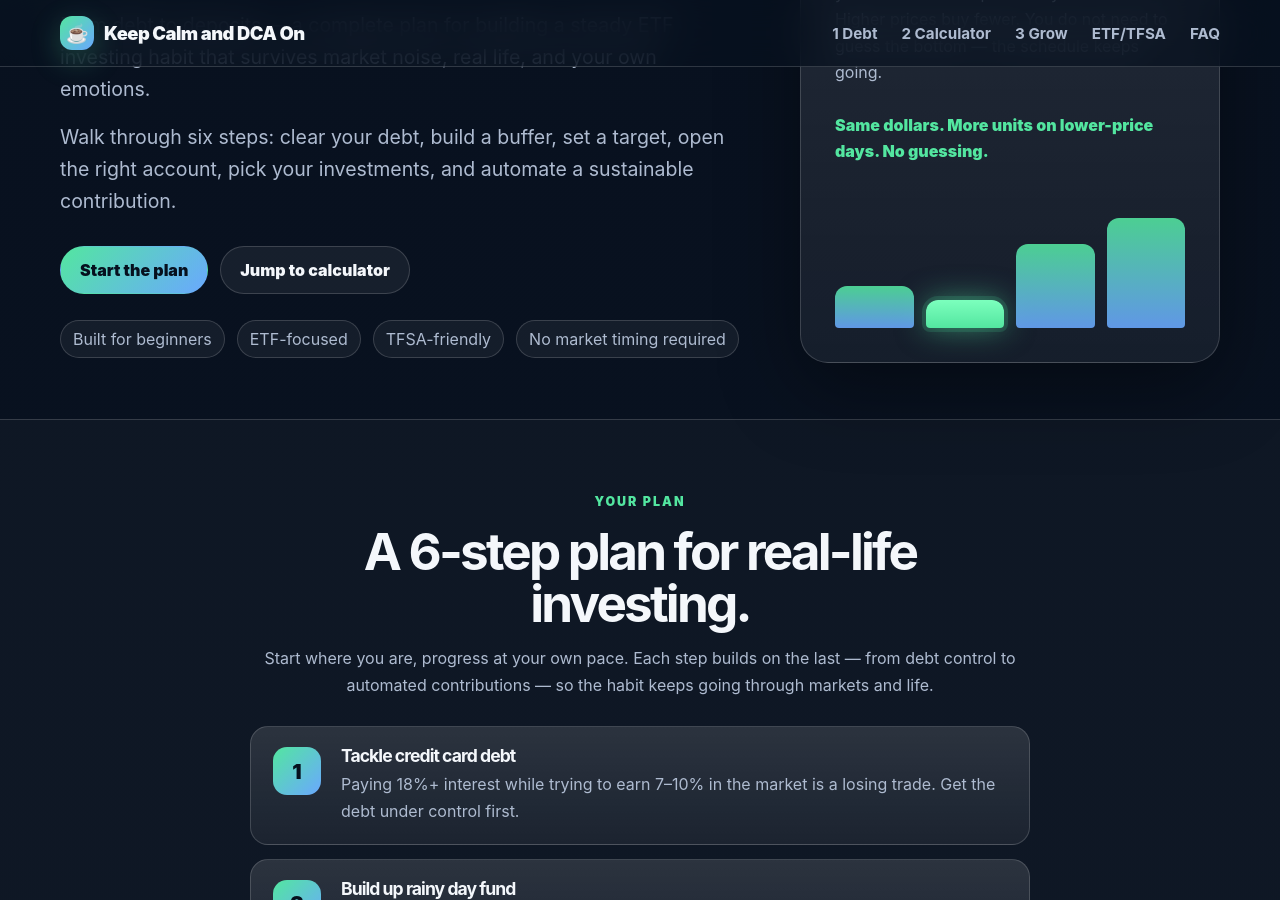
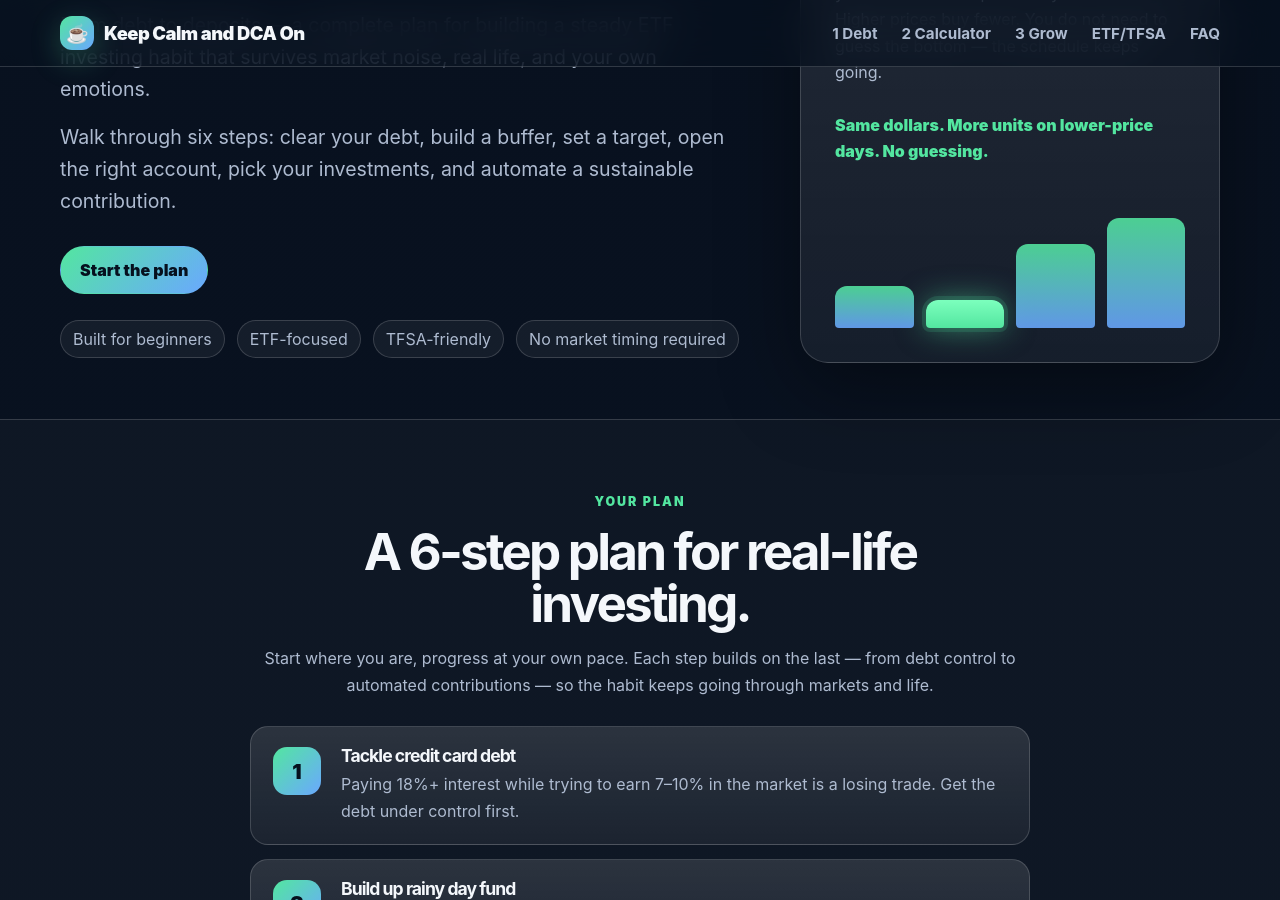
Before and after one commit to thestamp/dcathedip, a Jekyll site: the page built from index.html, in a window 1280 px wide and 900 px high, scrolled down 411 px. Built offline with Jekyll 4.4.1, drawn with Linux system fonts in a browser that asks for light colours.

Commit message:
Remove 'Jump to calculator' hero button — single focused CTA

```diff
--- a/index.html
+++ b/index.html
@@ -31,7 +31,6 @@ description: "A complete plan for Canadian ETF investors: tackle debt, build a b
       <p class="lede lede-support">Walk through six steps: clear your debt, build a buffer, set a target, open the right account, pick your investments, and automate a sustainable contribution.</p>
       <div class="hero-actions">
         <a class="button primary" href="#foundation">Start the plan</a>
-        <a class="button ghost" href="#step-6-calculator">Jump to calculator</a>
       </div>
       <div class="trust-row" aria-label="Core principles">
         <span>Built for beginners</span>
```
